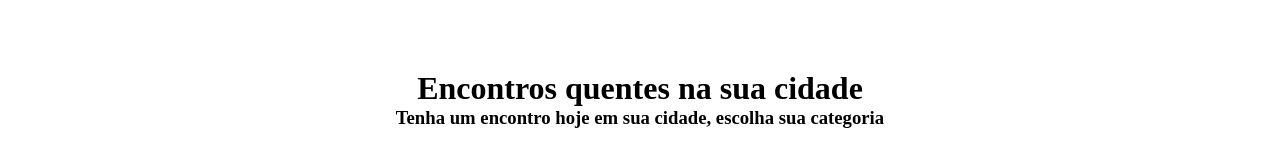
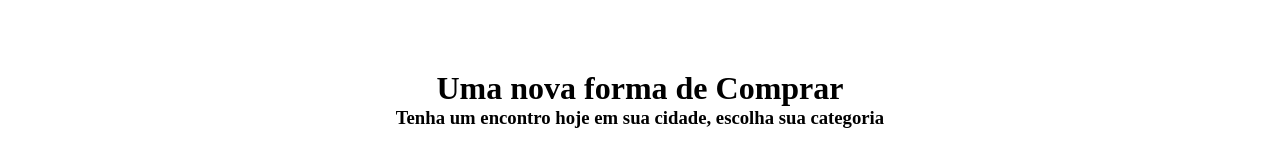
Before and after one commit to Ag40459/projetoEcommerce-front, a React (Vite) app: page / in a window 1280 px wide. Shown: the part 140-300 px from the top of the page. Built offline with nearby package versions, Linux system fonts and the light colour scheme.

Commit message:
Teste tempo de atualização no netlify

```diff
--- a/src/pages/Initial/initial.jsx
+++ b/src/pages/Initial/initial.jsx
@@ -6,7 +6,7 @@ function Initial() {
         <div className='container-initial'>
             <div className='container-initial-title'>
                 <h1>
-                    Encontros quentes na sua cidade
+                    Uma nova forma de Comprar
                 </h1>
                 <h3>
                     Tenha um encontro hoje em sua cidade, escolha sua categoria
```
